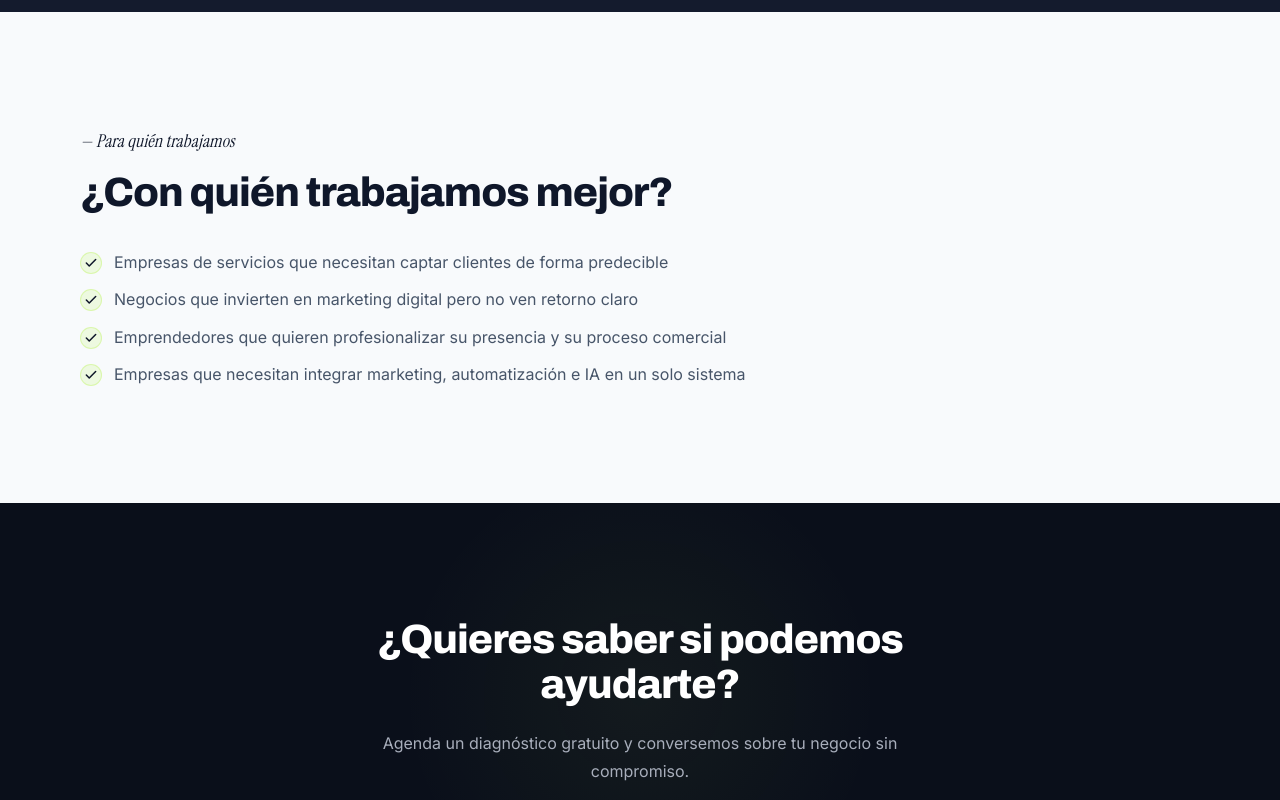
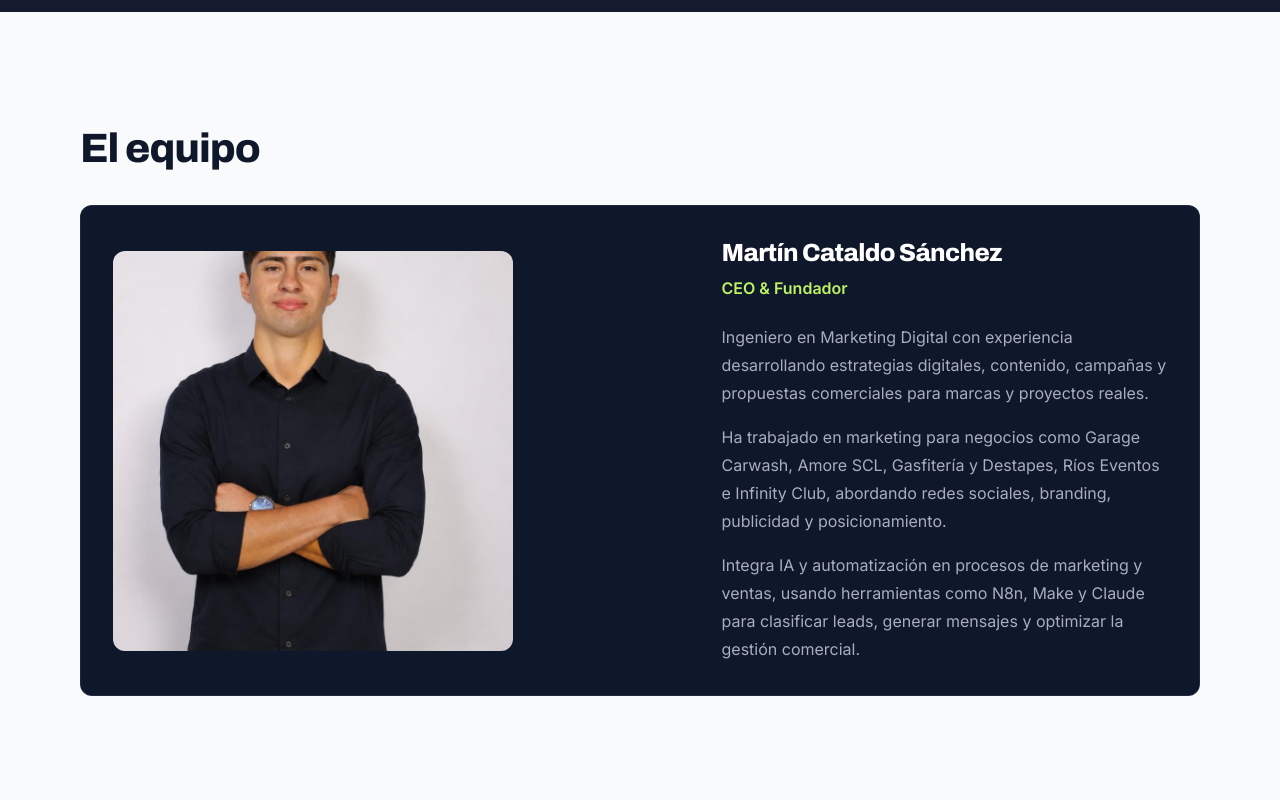
Before and after one commit to socialmarketingscl/socialmarketingchile, a Next.js app: page /nosotros in a window 1280 px wide. Shown: the part 2760-3560 px from the top of the page. Built offline with nearby package versions, Linux system fonts and the light colour scheme; no server answers.

Commit message:
feat: add team section with Martin Cataldo to nosotros page

```diff
--- a/src/app/nosotros/NosotrosClient.tsx
+++ b/src/app/nosotros/NosotrosClient.tsx
@@ -2,6 +2,7 @@
 
 import type { ReactNode } from "react";
 import { useEffect, useRef, useState } from "react";
+import Image from "next/image";
 import Link from "next/link";
 import { CONTACT } from "@/lib/constants";
 
@@ -354,6 +355,41 @@ export default function NosotrosClient() {
       <section className="about-section about-light">
         <div className="about-shell">
           <Reveal delay="0.1s">
+            <h2 className="section-h2 section-h2-dark" style={{ marginBottom: "34px" }}>El equipo</h2>
+            <article className="about-stat-card about-grid-2" style={{ alignItems: "center" }}>
+              <Image
+                src="/images/equipo/martin-cataldo.jpg"
+                alt="Martín Cataldo Sánchez — CEO y Fundador de Social Marketing Chile"
+                width={400}
+                height={400}
+                className="object-cover"
+                style={{ width: "100%", maxWidth: "400px", aspectRatio: "1 / 1", borderRadius: "12px" }}
+              />
+              <div>
+                <h3 className="about-h3" style={{ color: "#FFFFFF", fontSize: "1.55rem", lineHeight: 1.18, marginBottom: "8px" }}>
+                  Martín Cataldo Sánchez
+                </h3>
+                <p style={{ color: "#BEF264", fontFamily: "var(--font-inter)", fontWeight: 600, marginBottom: "22px" }}>
+                  CEO & Fundador
+                </p>
+                <p style={{ color: "#A8AEBB", fontFamily: "var(--font-inter)", lineHeight: 1.75, marginBottom: "16px" }}>
+                  Ingeniero en Marketing Digital con experiencia desarrollando estrategias digitales, contenido, campañas y propuestas comerciales para marcas y proyectos reales.
+                </p>
+                <p style={{ color: "#A8AEBB", fontFamily: "var(--font-inter)", lineHeight: 1.75, marginBottom: "16px" }}>
+                  Ha trabajado en marketing para negocios como Garage Carwash, Amore SCL, Gasfitería y Destapes, Ríos Eventos e Infinity Club, abordando redes sociales, branding, publicidad y posicionamiento.
+                </p>
+                <p style={{ color: "#A8AEBB", fontFamily: "var(--font-inter)", lineHeight: 1.75 }}>
+                  Integra IA y automatización en procesos de marketing y ventas, usando herramientas como N8n, Make y Claude para clasificar leads, generar mensajes y optimizar la gestión comercial.
+                </p>
+              </div>
+            </article>
+          </Reveal>
+        </div>
+      </section>
+
+      <section className="about-section about-light">
+        <div className="about-shell">
+          <Reveal delay="0.1s">
             <span className="section-eyebrow section-eyebrow-light" style={{ color: "#0F172A" }}>— Para quién trabajamos</span>
             <h2 className="section-h2 section-h2-dark" style={{ marginBottom: "34px" }}>¿Con quién trabajamos mejor?</h2>
             <ul className="about-check-list" style={{ maxWidth: "780px", color: "#475569" }}>
```
Also changed, not shown: public/images/equipo/martin-cataldo.jpg (added).
